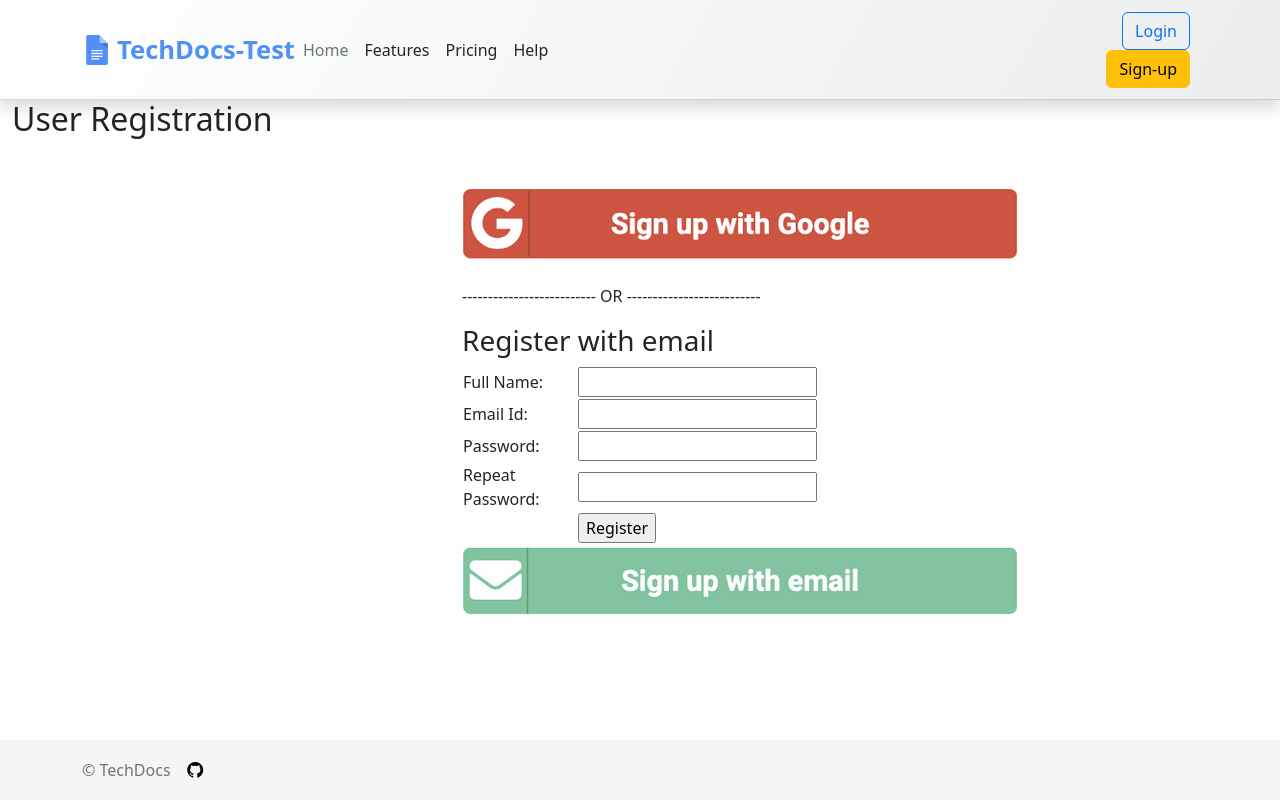
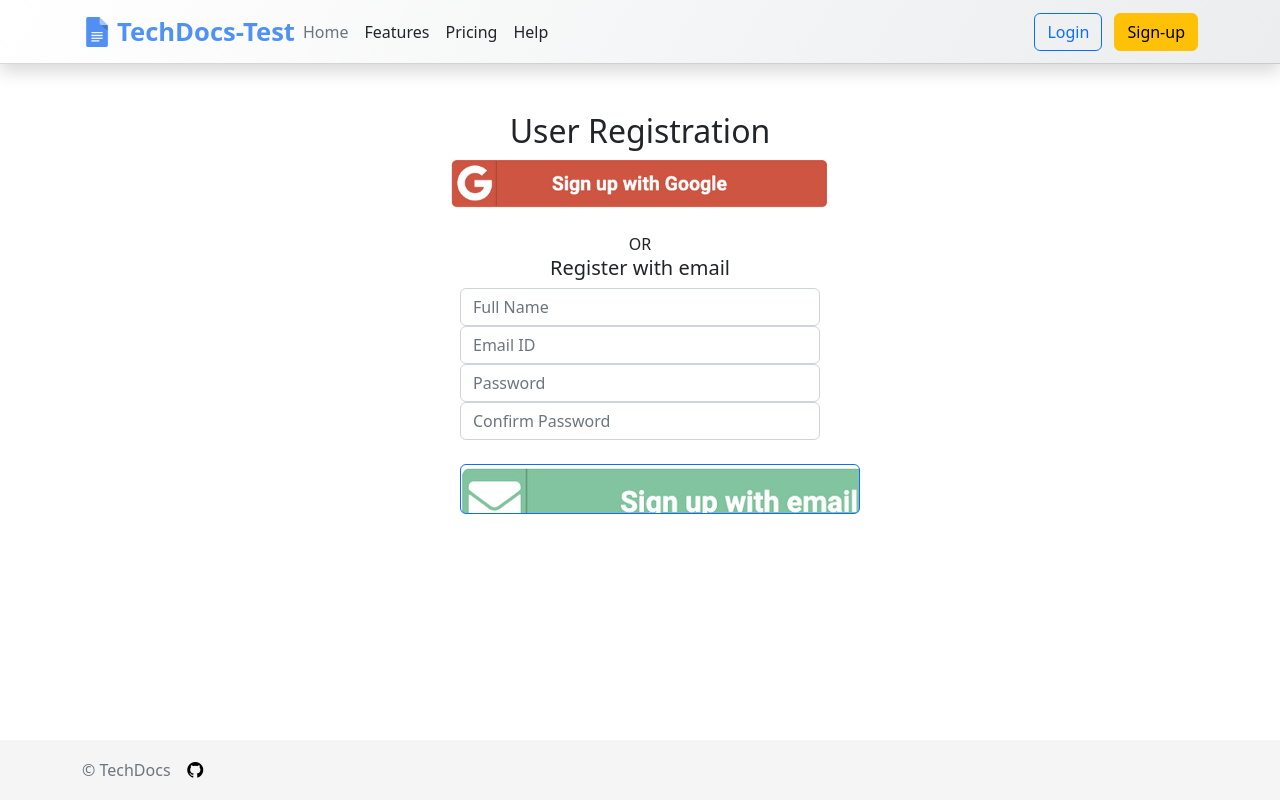
Before and after one commit to prernawaghray/GL-TechDocs, a Flask app: page /registration in a window 1280 px wide. Run offline with Flask 2, Linux system fonts and the light colour scheme; some libraries are stand-ins or nearby versions.

Commit message:
User Registration Layout fix

```diff
--- a/frontend/app/templates/marketing-layout.html
+++ b/frontend/app/templates/marketing-layout.html
@@ -26,7 +26,7 @@
     </div>
     <div class="text-end">
       <button type="button" class="btn btn-outline-primary me-2" onclick="redirectToLogin()">Login</button>
-      <a href="/registration" class="nav-link px-2 link-dark"><button type="button" class="btn btn-warning">Sign-up</button></a>
+      <a href="{{url_for('registration')}}" class="btn btn-warning">Sign-up</a>
     </div>
   </div>
 </nav>
--- a/frontend/app/templates/user-registration/registration.html
+++ b/frontend/app/templates/user-registration/registration.html
@@ -10,23 +10,12 @@
 
 {% block body %}
 
-    <h2>User Registration</h2>
+
     <!-- <span>A placeholder page</span>
     <p>This page is from templates/home-page/home.html which extends templates/marketing-layout.html </p> -->
-    <div class="container mt-5" >
-
-  <div class="row">
-    <div class="col-sm-4">
-
-      </div>
-      <div class="col-sm-4" id="clickGmail">
-        <img src="{{ url_for('static',filename='images/icons/signupwithgoogle.png') }}"/>
-      </div>
-      <!-- Display Google sign-in button -->
-
-      <div class="col-sm-4">
-      </div>
-  </div>
+    <div class="container mt-5 text-center">
+      <h2 class="text-center">User Registration</h2>
+      <img style="height:50px;" src="{{ url_for('static',filename='images/icons/signupwithgoogle.png') }}"/>
 
   <div class="row" id="gmailDiv" style="display: none;">
     <div class="col-sm-5">
@@ -40,42 +29,20 @@
       <div class="col-sm-5">
       </div>
   </div>
-   <div class="row">
-     <div class="col-sm-4">
-      </div>
-      <div class="col-sm-4">
-          <br/>
-          <p>-------------------------- OR --------------------------</p>
-      </div>
-      <div class="col-sm-4">
-      </div>
-  </div>
-  <div class="row">
-    <div class="col-sm-4">
 
+  <br/> <br/>
+           OR <br/>
+    <div id="registerWithEmail" class="text-center" style="display:block;margin:auto; width:360px;">
+      <h5>Register with email  </h5>
+      <input class="form-control" placeholder="Full Name" type="text" name="fullname"/>
+      <input class="form-control" type="email" name="username" placeholder="Email ID"/>
+      <input class="form-control" type="password" name="password" placeholder="Password"/>
+      <input class="form-control" type="password" name="verifypassword" placeholder="Confirm Password"/>
+      <br/  >
+      <input class="btn btn-primary" type="submit" style="color:transparent; width:400px;height:50px;background-size:contain;background:url('{{ url_for('static',filename='images/icons/signupwithemail.png') }}');"/>
     </div>
-    <div class="col-sm-4">
-      <div id="registerWithEmail" >
-          <h3>Register with email  </h3>
-         <table width="100%" class="tbl">
-            <tr><td>Full Name:</td><td><input type="text" name="fullname"/></td></tr>
-            <tr><td>Email Id:</td><td><input type="text" name="username"/></td></tr>
-            <tr><td>Password:</td><td><input type="password" name="password"/></td></tr>
-            <tr><td>Repeat Password:</td><td><input type="password" name="verifypassword"/></td></tr>
-            <tr>
-               <td></td>
-               <td><input type="submit" value="Register"/></td>
-            </tr>
 
-          </table>
-      </div>
-      <img src="{{ url_for('static',filename='images/icons/signupwithemail.png') }}" id="clickEmail"/>
 
-    </div>
-    <div class="col-sm-4">
-
-    </div>
-  </div>
 
 
 </div>
--- a/frontend/main.py
+++ b/frontend/main.py
@@ -13,5 +13,5 @@ def add_header(r):
     r.headers['Cache-Control'] = 'public, max-age=0'
     return r
 
-if __name__ == '__main__':
-    app.run(debug=True, port=56733)
+# if __name__ == '__main__':
+#     app.run(debug=True, port=56733)
```
